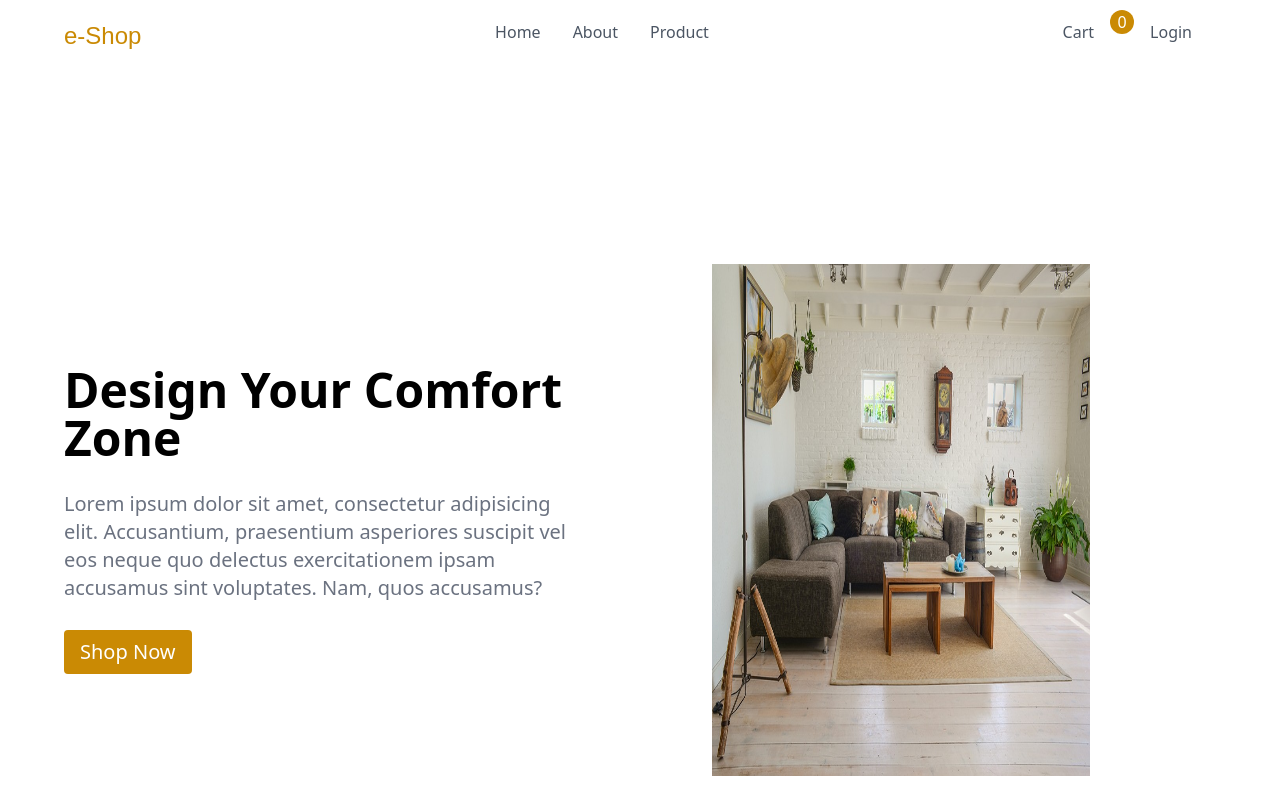
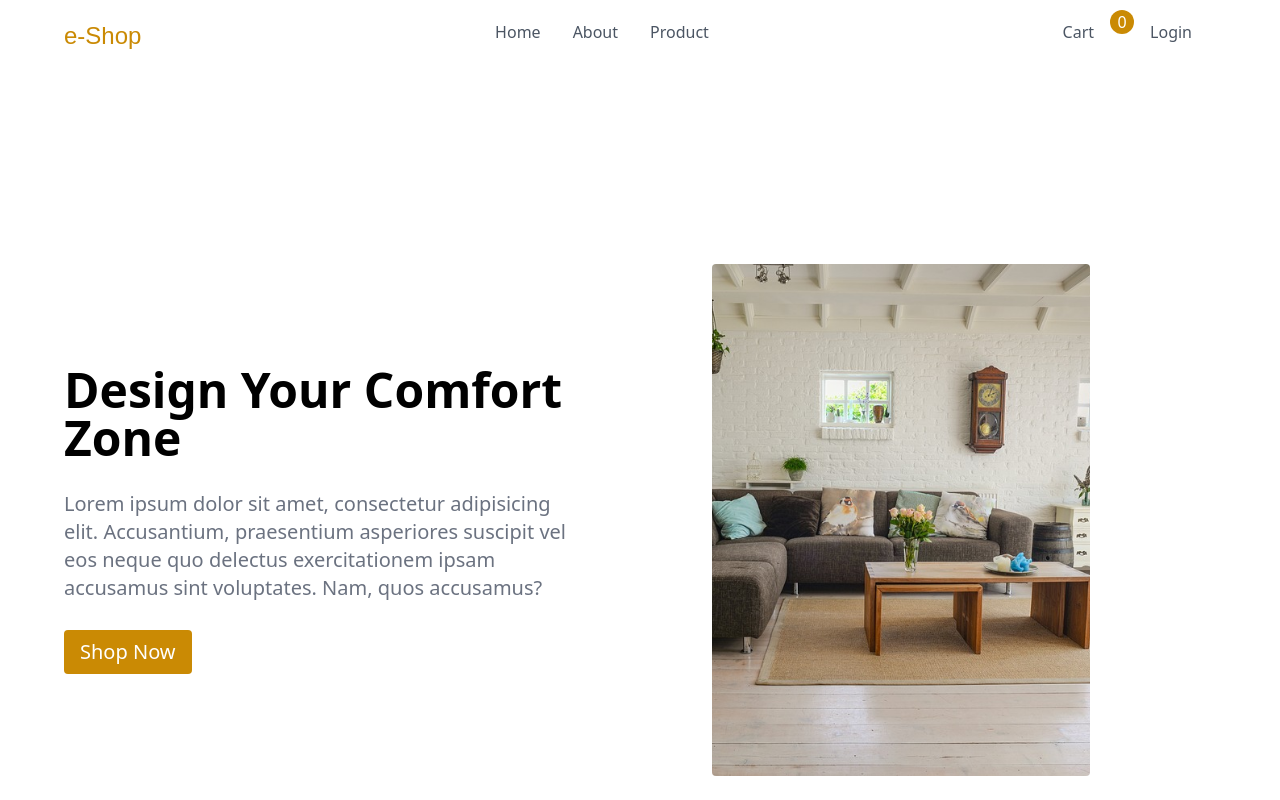
Before and after one commit to Sparrow48/e-shop, a React (Create React App) app: page / in a window 1280 px wide. Shown: the top 800 px of the page. Built offline with nearby package versions, Linux system fonts and the light colour scheme; no server answers; some icons are missing.

Commit message:
add loading state for productDetails

```diff
--- a/src/App.js
+++ b/src/App.js
@@ -25,7 +25,7 @@ function App() {
     } catch (err) {
       console.error(err);
     }
-  }, [dispatch]);
+  }, []);
 
   return (
     <div>
--- a/src/components/Hero.js
+++ b/src/components/Hero.js
@@ -19,8 +19,12 @@ function Hero() {
           </h1>
         </a>
       </div>
-      <div className="hidden object-cover w-3/4 lg:flex h-128">
-        <img src={HeroImage} alt="Cover_Image" />
+      <div className="hidden w-3/4 lg:flex h-128">
+        <img
+          className="object-cover rounded"
+          src={HeroImage}
+          alt="Cover_Image"
+        />
       </div>
     </div>
   );
--- a/src/components/Product.js
+++ b/src/components/Product.js
@@ -1,15 +1,16 @@
 import React from "react";
+import { NavLink } from "react-router-dom";
 
 function Product(props) {
   return (
     <div className="flex flex-col space-y-5 max-h-52 sm:h-60 lg:space-y-3 lg:w-60 lg:h-72">
-      <a href={`/productDetails/${props.id}`}>
+      <NavLink to={`/productDetails/${props.id}`}>
         <img
           className="object-cover h-40 rounded sm:h-56 w-72 sm:w-135 lg:h-64 lg:w-60 "
           src={props.image}
           alt="Fetured_products"
         />
-      </a>
+      </NavLink>
       <div className="flex justify-between">
         <h1 className="text-gray-600 ">{props.title}</h1>
         <h2 className="text-yellow-600 ">{props.price} tk</h2>
--- a/src/components/ProductDetails.js
+++ b/src/components/ProductDetails.js
@@ -7,9 +7,10 @@ function ProductDetails() {
   const [value, setvalue] = useState(1);
   const params = useParams();
   const dispatch = useDispatch();
-  const products = useSelector((state) => state.product.products);
-  console.log(products);
-  console.log(params.productId);
+  const { products, show } = useSelector((state) => state.product);
+  // console.log(products);
+  // console.log(params.productId);
+  // console.log(show);
 
   const filterProductById = products.filter((product) => {
     return product.id === params.productId;
@@ -45,10 +46,16 @@ function ProductDetails() {
 
   return (
     <div>
+      {show ? (
+        <div>
           {product ? (
             <div className="max-w-2xl py-16 mx-auto lg:max-w-6xl lg:grid lg:grid-cols-2 lg:gap-10">
               <div className="mt-10">
-            <img className="rounded" src={product.image} alt={product.title} />
+                <img
+                  className="rounded"
+                  src={product.image}
+                  alt={product.title}
+                />
               </div>
               <div className="flex flex-col space-y-5">
                 <h1 className="text-4xl font-bold">{product.title}</h1>
@@ -73,7 +80,15 @@ function ProductDetails() {
                 </a>
               </div>
             </div>
-      ) : null}
+          ) : (
+            <h1 className="text-5xl text-center ">Product Not found</h1>
+          )}
+        </div>
+      ) : (
+        <div className="flex items-center justify-center w-screen h-screen bg-gray-50">
+          <h1 className="text-2xl text-center ">Loading...</h1>
+        </div>
+      )}
     </div>
   );
 }
--- a/src/store/ProductSlice.js
+++ b/src/store/ProductSlice.js
@@ -4,10 +4,12 @@ const ProductSlice = createSlice({
   name: "product",
   initialState: {
     products: [],
+    show: false,
   },
   reducers: {
     fetchProduct(state, action) {
       state.products.push(...action.payload);
+      state.show = true;
       // state.products = action.payload;
     },
   },
```
Lines whose indentation alone changed are shown as unchanged.
